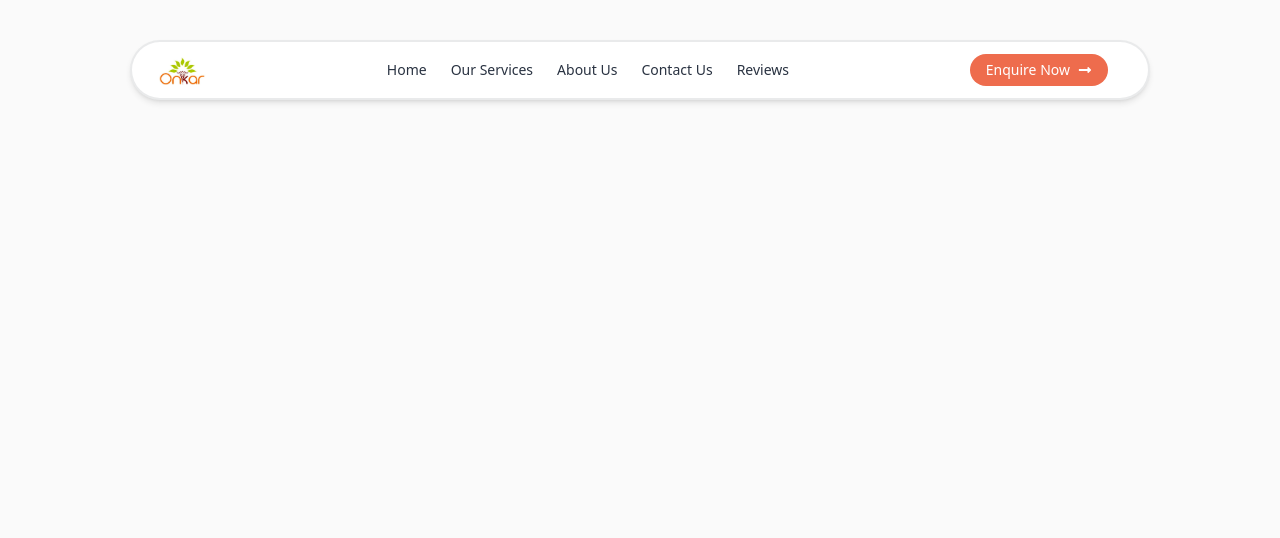
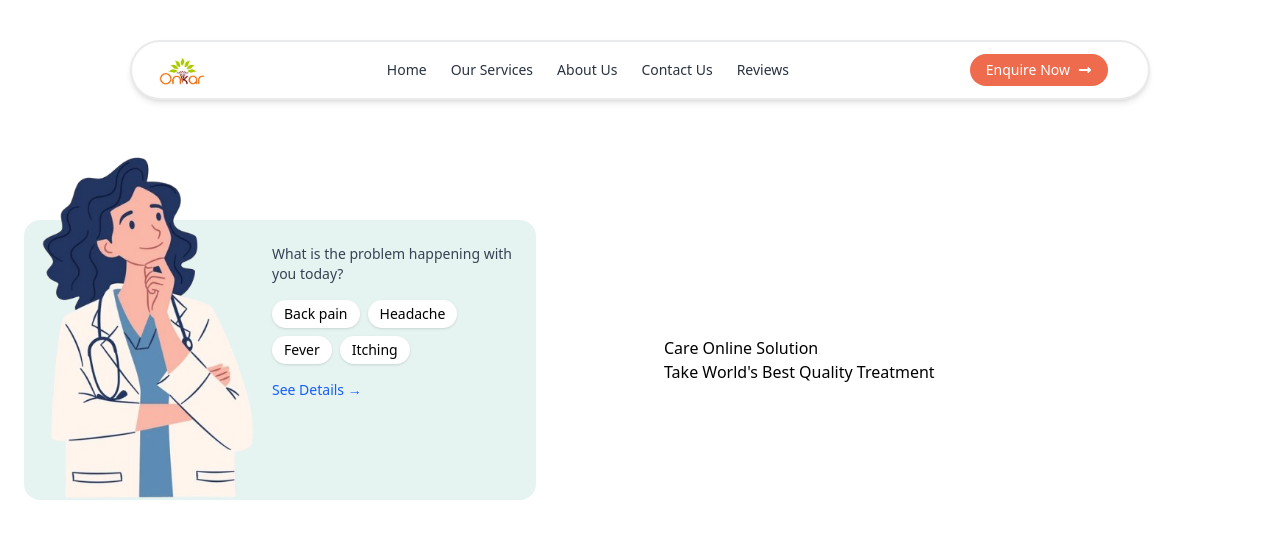
Before and after one commit to AnkitaMaurya-2908/omkar-hospital, a Next.js app in the folder frontend/: page / in a window 1280 px wide. Shown: the top 538 px of the page. Built offline with nearby package versions, Linux system fonts and the light colour scheme.

Commit message:
added hero section card component

```diff
--- a/frontend/src/app/page.js
+++ b/frontend/src/app/page.js
@@ -1,3 +1,4 @@
+import Hero from "@/components/Hero";
 import Navabar from "@/components/Navbar";
 
 export default function Home() {
@@ -5,6 +6,7 @@ export default function Home() {
     // <div className=" min-h-screen bg-zinc-50">
         <div className=" h-400 bg-zinc-50">
       <Navabar/>
+      <Hero/>
     </div>
   );
 }
--- /dev/null
+++ b/frontend/src/components/DoctorCard.jsx
@@ -0,0 +1,44 @@
+import Image from "next/image";
+
+const DoctorCard = () => {
+  return (
+    <div className="relative bg-[#e6f4f1] rounded-2xl p-6 pl-40 sm:pl-48 md:pl-56 overflow-visible max-w-lg h-70">
+
+      {/* Doctor Image (Breaking Out on LEFT) */}
+      <div className="absolute -top-19 -left-15 w-75 sm:w-83 md:w-92 h-70">
+        <Image
+          src="/female-doctor.png"
+          alt="Doctor"
+          width={400}
+          height={900}
+          className="object-contain"
+          priority
+        />
+      </div>
+
+      {/* Right Content */}
+      <div className="pl-6">
+        <p className="text-sm font-medium text-gray-700">
+          What is the problem happening with you today?
+        </p>
+
+        <div className="mt-4 flex flex-wrap gap-2">
+          {["Back pain", "Headache", "Fever", "Itching"].map((item) => (
+            <span
+              key={item}
+              className="px-3 py-1 text-sm bg-white rounded-full shadow-sm cursor-pointer hover:bg-gray-100"
+            >
+              {item}
+            </span>
+          ))}
+        </div>
+
+        <button className="mt-4 text-sm font-medium text-blue-600 flex items-center gap-1">
+          See Details →
+        </button>
+      </div>
+    </div>
+  );
+};
+
+export default DoctorCard;
--- /dev/null
+++ b/frontend/src/components/Hero.jsx
@@ -0,0 +1,31 @@
+import Image from "next/image";
+import { FaArrowRight } from "react-icons/fa";
+import DoctorCard from "./DoctorCard";
+
+const Hero = () => {
+  return (
+    <section className="w-full bg-white mt-45 pt-10 pb-16">
+      <div className="max-w-7xl mx-auto px-6">
+        <div className="grid grid-cols-1 lg:grid-cols-2 gap-12 items-center">
+
+          {/* LEFT CONTENT */}
+          <div>
+       <DoctorCard/>
+
+
+
+          </div>
+
+          {/* RIGHT IMAGE */}
+          <div className="relative">
+            <h6>Care Online Solution</h6>
+            <h2>Take World&#39;s Best Quality Treatment </h2>
+          </div>
+
+        </div>
+      </div>
+    </section>
+  );
+};
+
+export default Hero;
```
Also changed, not shown: frontend/public/doctors.jpg (added), frontend/public/female-doctor.png (added).
